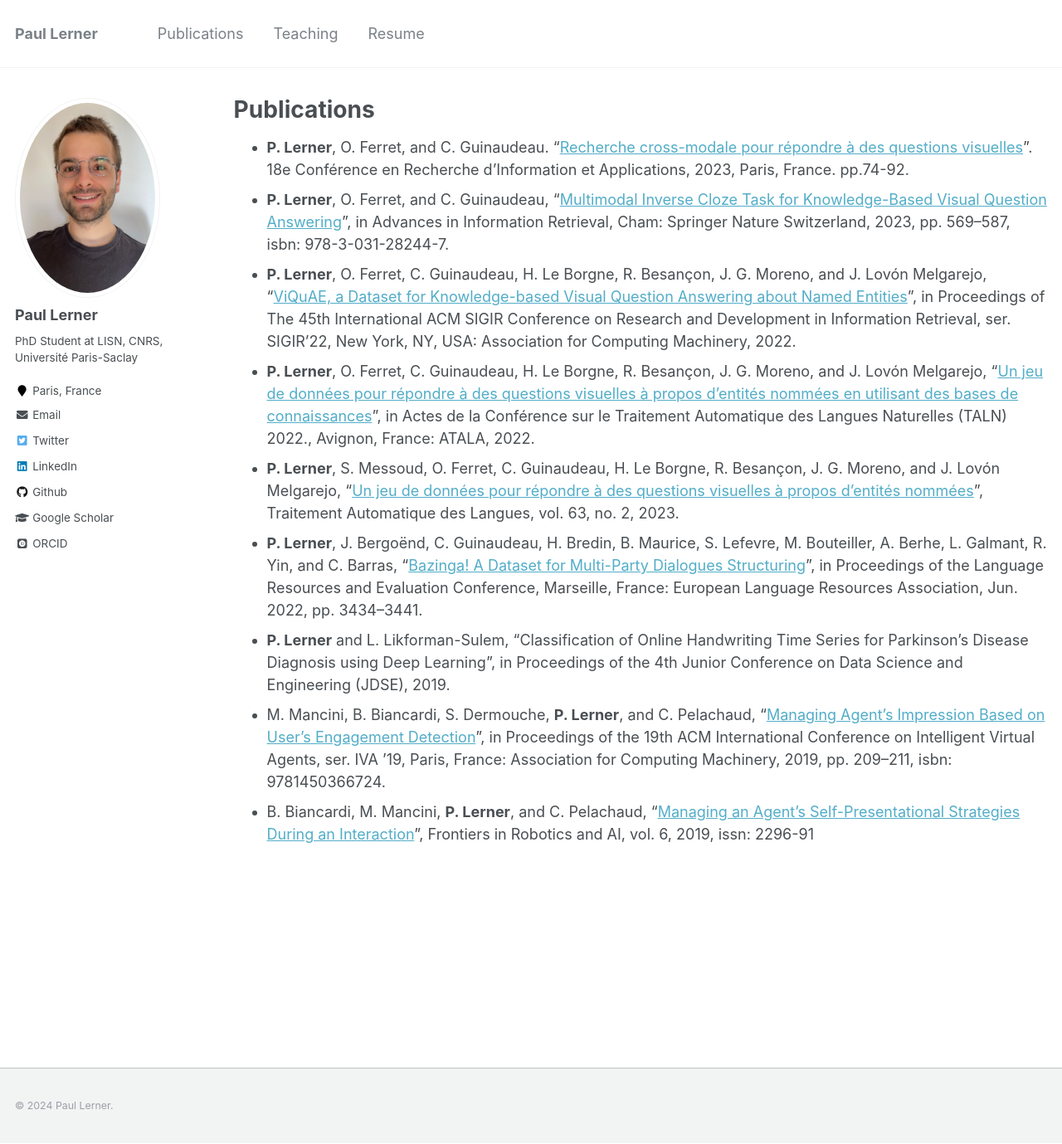
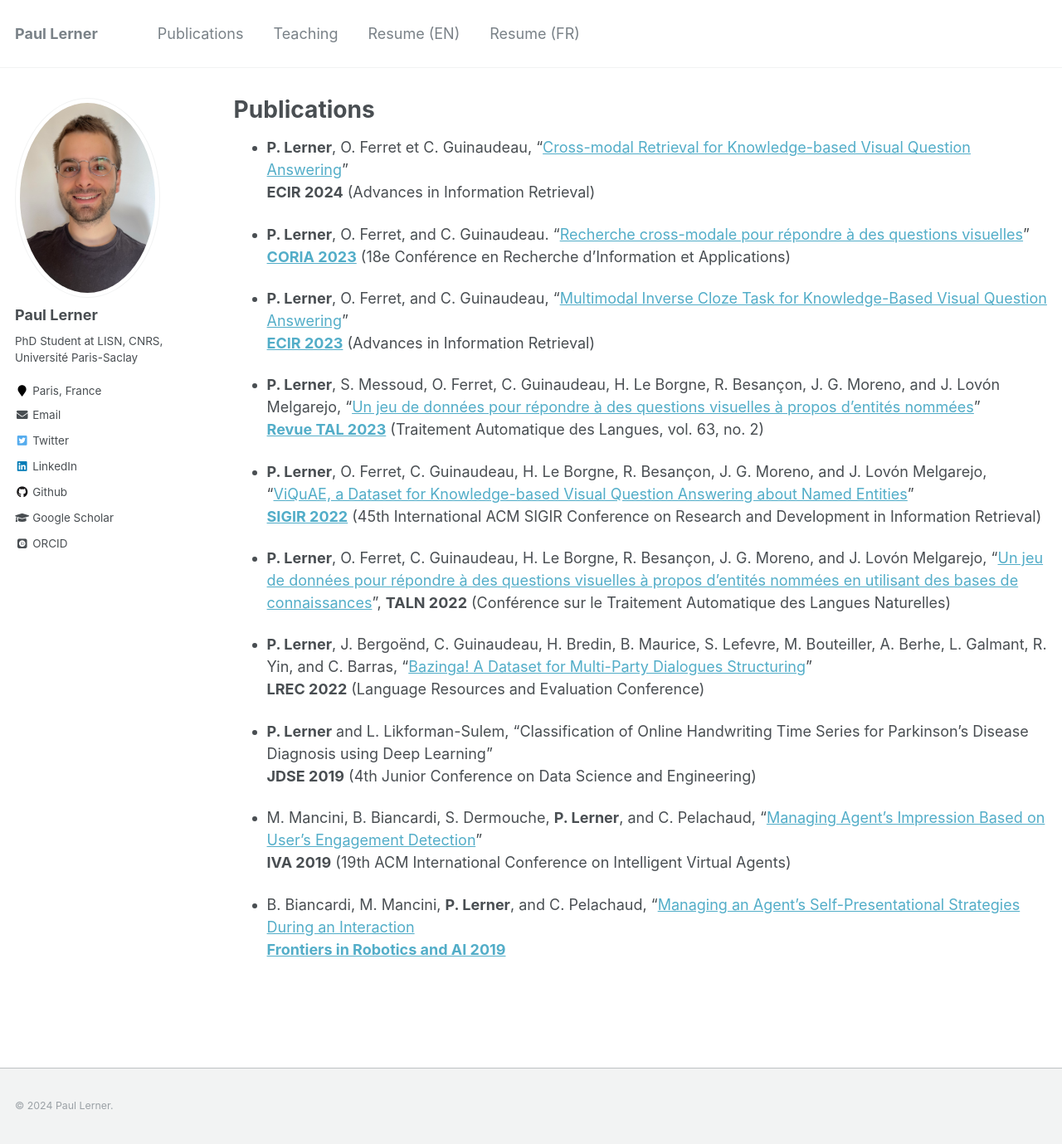
Before and after one commit to PaulLerner/PaulLerner.github.io, a Jekyll site: the page built from _pages/publications.md, in a window 1280 px wide and 1379 px high. Shown: the whole window at 83% size. Built offline with Jekyll 4.4.1, drawn with Linux system fonts in a browser that asks for light colours; some web fonts are replaced.

Commit message:
update publications teaching about

```diff
--- a/_data/navigation.yml
+++ b/_data/navigation.yml
@@ -15,8 +15,12 @@ main:
   #- title: "Blog Posts"
   #  url: /year-archive/
 
-  - title: "Resume"
+  - title: "Resume (EN)"
     url: /files/CV.pdf
+
+  # TODO: fully bilingual website
+  - title: "Resume (FR)"
+    url: /files/CV_FR.pdf
 
  # - title: "Guide"
  #   url: /markdown/
--- a/_pages/publications.md
+++ b/_pages/publications.md
@@ -5,28 +5,39 @@ permalink: /publications/
 author_profile: true
 ---
 
-- **P. Lerner**, O. Ferret, and C. Guinaudeau. "[Recherche cross-modale pour répondre à des questions visuelles](https://hal.science/hal-04131549)".
-  18e Conférence en Recherche d'Information et Applications, 2023, Paris, France. pp.74-92.
-- **P. Lerner**, O. Ferret, and C. Guinaudeau, "[Multimodal Inverse Cloze Task for Knowledge-Based Visual Question Answering](https://hal.science/hal-03933089)",
-  in Advances in Information Retrieval, Cham: Springer Nature Switzerland, 2023, pp. 569–587, isbn: 978-3-031-28244-7.
+- **P. Lerner**, O. Ferret et C. Guinaudeau, "[Cross-modal Retrieval for Knowledge-based Visual Question
+Answering](https://arxiv.org/abs/2401.05736)"
+**ECIR 2024** (Advances in Information Retrieval)
+
+- **P. Lerner**, O. Ferret, and C. Guinaudeau. "[Recherche cross-modale pour répondre à des questions visuelles](https://hal.science/hal-04131549)"
+  [**CORIA 2023**](https://aclanthology.org/2023.jeptalnrecital-coria.5/) (18e Conférence en Recherche d'Information et Applications)
+
+- **P. Lerner**, O. Ferret, and C. Guinaudeau, "[Multimodal Inverse Cloze Task for Knowledge-Based Visual Question Answering](https://hal.science/hal-03933089)"
+  [**ECIR 2023**](https://link.springer.com/chapter/10.1007/978-3-031-28244-7_36) (Advances in Information Retrieval)
+
+- **P. Lerner**, S. Messoud, O. Ferret, C. Guinaudeau, H. Le Borgne, R. Besançon, J. G. Moreno, and J. Lovón Melgarejo,
+  “[Un jeu de données pour répondre à des questions visuelles à propos d’entités nommées](https://hal.science/hal-04175505/)”
+  [**Revue TAL 2023**](https://www.atala.org/content/tal_63_2_1) (Traitement Automatique des Langues, vol. 63, no. 2)
+
 - **P. Lerner**, O. Ferret, C. Guinaudeau, H. Le Borgne, R. Besançon, J. G. Moreno, and J. Lovón Melgarejo,
-  “[ViQuAE, a Dataset for Knowledge-based Visual Question Answering about Named Entities](https://hal.science/hal-03650618/)”,
-  in Proceedings of The 45th International ACM SIGIR Conference on Research and Development in Information Retrieval, ser. SIGIR’22, New York, NY, USA: Association for Computing Machinery, 2022.
+  “[ViQuAE, a Dataset for Knowledge-based Visual Question Answering about Named Entities](https://hal.science/hal-03650618/)”
+  [**SIGIR 2022**](https://dl.acm.org/doi/abs/10.1145/3477495.3531753) (45th International ACM SIGIR Conference on Research and Development in Information Retrieval)
+
 - **P. Lerner**, O. Ferret, C. Guinaudeau, H. Le Borgne, R. Besançon, J. G. Moreno, and J. Lovón Melgarejo,
   “[Un jeu de données pour répondre à des questions visuelles à propos d’entités nommées en utilisant des bases de connaissances](https://aclanthology.org/2022.jeptalnrecital-taln.43/)”,
-  in Actes de la Conférence sur le Traitement Automatique des Langues Naturelles (TALN) 2022., Avignon, France: ATALA, 2022.
-- **P. Lerner**, S. Messoud, O. Ferret, C. Guinaudeau, H. Le Borgne, R. Besançon, J. G. Moreno, and J. Lovón Melgarejo,
-  “[Un jeu de données pour répondre à des questions visuelles à propos d’entités nommées](https://www.atala.org/content/tal_63_2_1)”,
-  Traitement Automatique des Langues, vol. 63, no. 2, 2023.
+  **TALN 2022** (Conférence sur le Traitement Automatique des Langues Naturelles)
+
 - **P. Lerner**, J. Bergoënd, C. Guinaudeau, H. Bredin, B. Maurice, S. Lefevre, M. Bouteiller, A. Berhe, L. Galmant, R. Yin, and C. Barras,
-  “[Bazinga! A Dataset for Multi-Party Dialogues Structuring](https://aclanthology.org/2022.lrec-1.367)”,
-  in Proceedings of the Language Resources and Evaluation Conference, Marseille, France: European Language Resources Association, Jun. 2022, pp. 3434–3441.
-- **P. Lerner** and L. Likforman-Sulem, “Classification of Online Handwriting Time Series for Parkinson’s Disease Diagnosis using Deep Learning”,
-  in Proceedings of the 4th Junior Conference on Data Science and Engineering (JDSE), 2019.
+  “[Bazinga! A Dataset for Multi-Party Dialogues Structuring](https://aclanthology.org/2022.lrec-1.367)”
+  **LREC 2022** (Language Resources and Evaluation Conference)
+
+- **P. Lerner** and L. Likforman-Sulem, “Classification of Online Handwriting Time Series for Parkinson’s Disease Diagnosis using Deep Learning”
+  **JDSE 2019** (4th Junior Conference on Data Science and Engineering)
+
 - M. Mancini, B. Biancardi, S. Dermouche, **P. Lerner**, and C. Pelachaud,
-  “[Managing Agent’s Impression Based on User’s Engagement Detection](https://doi.org/10.1145/3308532.3329442)”,
-  in Proceedings of the 19th ACM International Conference on Intelligent Virtual Agents, ser.
-  IVA ’19, Paris, France: Association for Computing Machinery, 2019, pp. 209–211, isbn: 9781450366724.
+  “[Managing Agent’s Impression Based on User’s Engagement Detection](https://doi.org/10.1145/3308532.3329442)”
+  **IVA 2019** (19th ACM International Conference on Intelligent Virtual Agents)
+
 - B. Biancardi, M. Mancini, **P. Lerner**, and C. Pelachaud,
-  “[Managing an Agent’s Self-Presentational Strategies During an Interaction](https://www.frontiersin.org/article/10.3389/frobt.2019.00093)”,
-  Frontiers in Robotics and AI, vol. 6, 2019, issn: 2296-91
+  “[Managing an Agent’s Self-Presentational Strategies During an Interaction](https://hal.science/hal-03011660v1/file/frobt-06-00093.pdf)
+  [**Frontiers in Robotics and AI 2019**](https://www.frontiersin.org/article/10.3389/frobt.2019.00093)
```
Also changed, not shown: _pages/about.md (+9 -12 lines), _teaching/2024-ensae-ta.md (added, +12 -0 lines), 2 other files.
